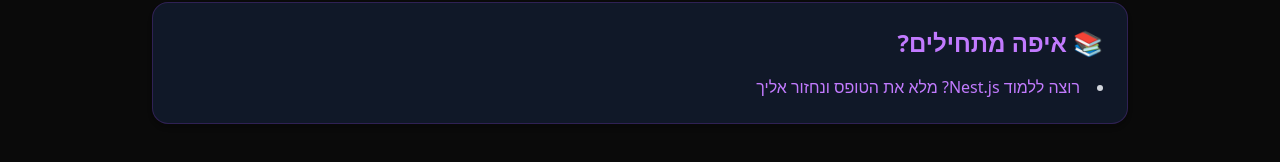
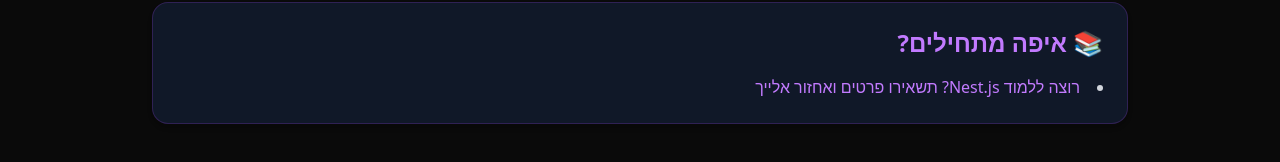
Before and after one commit to YanirMidler24/NextStep, a Next.js app: page /technology/NestJS in a window 1280 px wide. Shown: the part 1205-1367 px from the top of the page. Built offline with nearby package versions, Linux system fonts and the light colour scheme.

Commit message:
add scroll in tech page

```diff
--- a/src/components/Shared/Technology/TechnologyLearningClient.tsx
+++ b/src/components/Shared/Technology/TechnologyLearningClient.tsx
@@ -1,10 +1,12 @@
 "use client";
 
 import { motion } from "framer-motion";
+import { useRouter, usePathname } from "next/navigation";
+import { useTransition } from "react";
 
 interface LearningResource {
   title: string;
-  url: string;
+  url: string; // יהיה פה שם פנימי כמו "nextjs" או "contact"
   type?: string;
 }
 
@@ -13,7 +15,34 @@ export function TechnologyLearningClient({
 }: {
   learningResources: LearningResource[];
 }) {
-  if (!learningResources?.length) return null;
+  const router = useRouter();
+  const pathname = usePathname();
+  const [, startTransition] = useTransition();
+
+  const handleClick = () => {
+    const goToContact = () => {
+      const el = document.getElementById("contact");
+      if (el) {
+        const url = new URL(window.location.href);
+        url.searchParams.set("package", 'שיעור פרטי');
+        window.history.replaceState({}, "", url);
+        el.scrollIntoView({ behavior: "smooth" });
+      }
+    };
+
+    // אם אנחנו כבר בעמוד הראשי – רק גוללים
+    if (pathname === "/") {
+      goToContact();
+    } else {
+      // אם לא – ננווט ואז נגלול
+      startTransition(() => {
+        router.push("/");
+        setTimeout(goToContact, 300); // מחכה שהקומפוננט ייטען
+      });
+    }
+  };
+
+  const isInternal = (url: string) => url === "contact" || !url.startsWith("http");
 
   return (
     <motion.div
@@ -28,6 +57,14 @@ export function TechnologyLearningClient({
       <ul className="list-disc list-inside text-gray-300 space-y-2 text-right">
         {learningResources.map((res) => (
           <li key={res.url}>
+            {isInternal(res.url) ? (
+              <button
+                onClick={() => handleClick()}
+                className="text-purple-400 hover:underline text-right"
+              >
+                {res.title}
+              </button>
+            ) : (
               <a
                 href={res.url}
                 target="_blank"
@@ -36,6 +73,7 @@ export function TechnologyLearningClient({
               >
                 {res.title}
               </a>
+            )}
           </li>
         ))}
       </ul>
--- a/src/data/NestJS.ts
+++ b/src/data/NestJS.ts
@@ -44,8 +44,8 @@ export const NestJSInfo: TechnologyInfo = {
 
     learningResources: [
         {
-            title: "רוצה ללמוד Nest.js? מלא את הטופס ונחזור אליך",
-            url: "https://forms.gle/nys7FZkKkaTSuihb9",
+            title: "רוצה ללמוד Nest.js? תשאירו פרטים ואחזור אלייך",
+            url: "contact",
         },
     ],
 
--- a/src/data/NextJS.ts
+++ b/src/data/NextJS.ts
@@ -45,8 +45,8 @@ export const NextJSInfo: TechnologyInfo = {
 
     learningResources: [
         {
-            title: "רוצה ללמוד Next.js? מלא את הטופס ונחזור אליך",
-            url: "https://forms.gle/nys7FZkKkaTSuihb9",
+            title: "רוצה ללמוד Next.js? תשאירו פרטים ואחזור אלייך",
+            url: "contact",
         },
     ],
 
--- a/src/data/NodeJS.ts
+++ b/src/data/NodeJS.ts
@@ -44,8 +44,8 @@ export const NodeJSInfo: TechnologyInfo = {
 
     learningResources: [
         {
-            title: "רוצה ללמוד Node.js? מלא את הטופס ונחזור אליך",
-            url: "https://forms.gle/nys7FZkKkaTSuihb9",
+            title: "רוצה ללמוד Node.js? תשאירו פרטים ואחזור אלייך",
+            url: "contact",
         },
     ],
 
--- a/src/data/React.ts
+++ b/src/data/React.ts
@@ -46,8 +46,8 @@ export const ReactInfo: TechnologyInfo = {
 
     learningResources: [
         {
-            title: "רוצה ללמוד React.js? מלא את הטופס ונחזור אליך",
-            url: "https://forms.gle/nys7FZkKkaTSuihb9",
+            title: "רוצה ללמוד React.js? תשאירו פרטים ואחזור אלייך",
+            url: "contact",
         },
     ],
 
```
Lines whose indentation alone changed are shown as unchanged.
